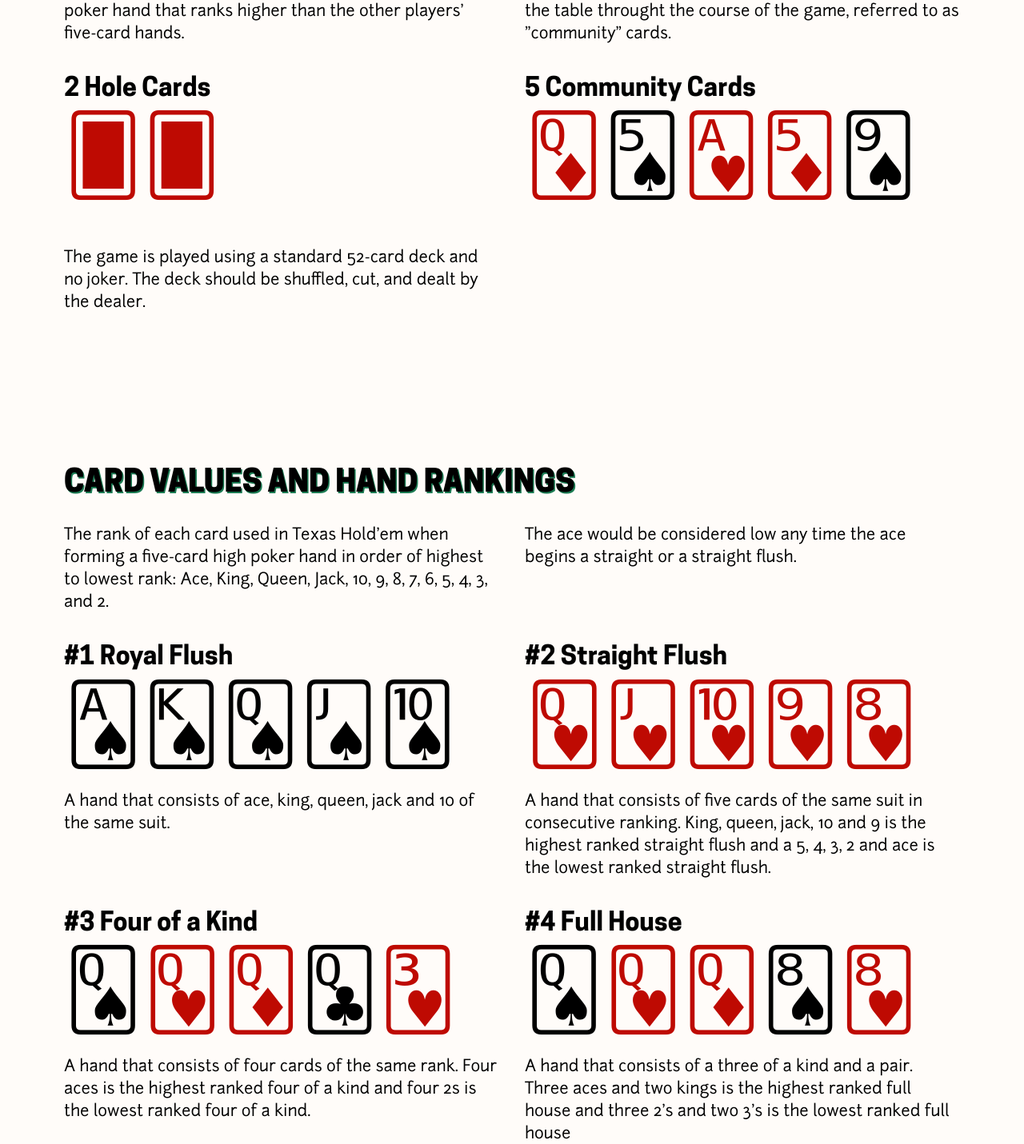
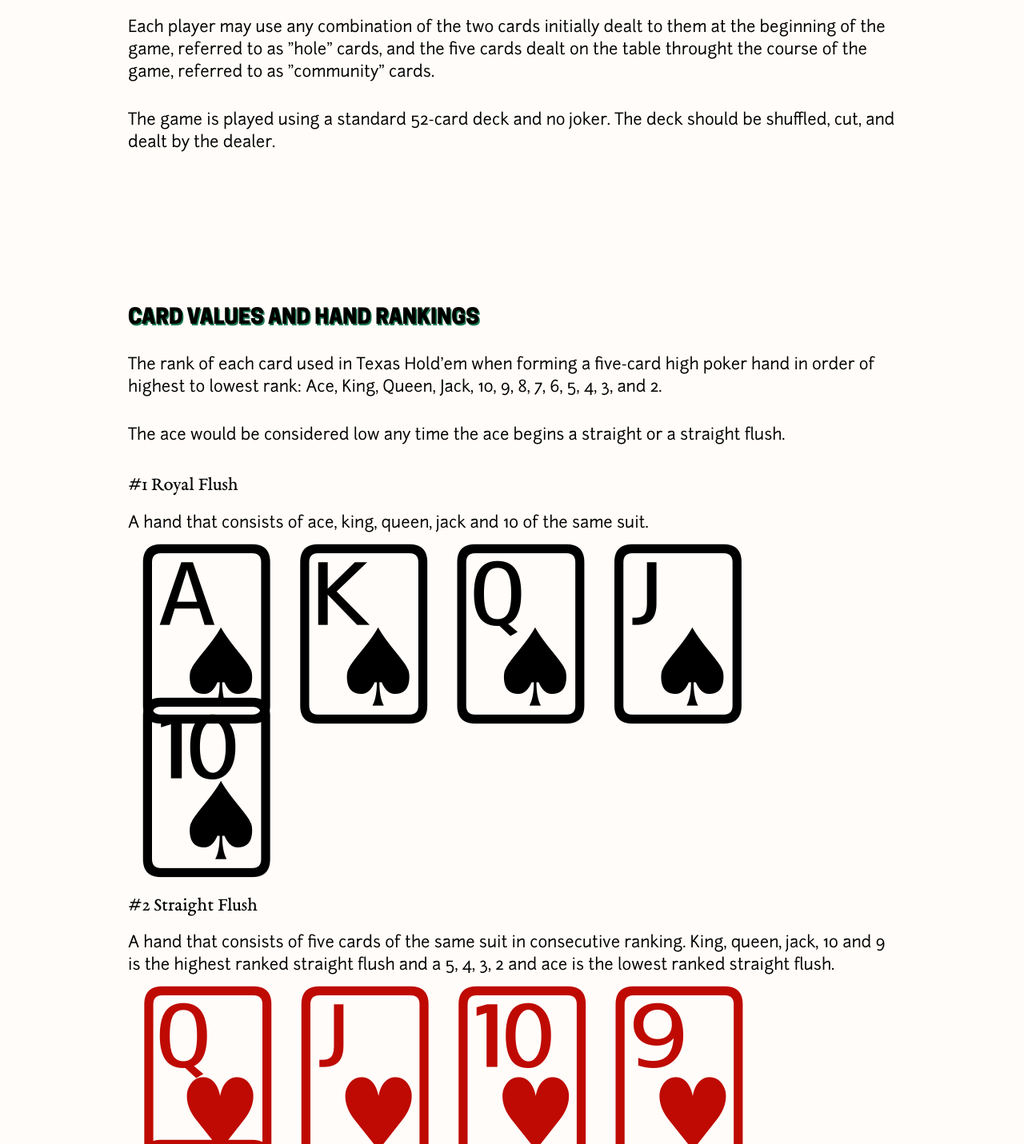
Before and after one commit to mattmaneval/texasholdem, a React (Create React App) app: page / in a window 1280 px wide. Shown: the part 839-2270 px from the top of the page at 80% size. Built offline with nearby package versions, Linux system fonts and the light colour scheme.

Commit message:
style updates wip

```diff
--- a/src/components/Gameplay.js
+++ b/src/components/Accordion.js
@@ -4,20 +4,20 @@
 import TableLayout from './TableLayout';
 import GameplayInstruction from './AccordionPanel';
 
-const Accordion = styled.section `
+const AccordionContainer = styled.section `
   ${mixins.wrap};
 `;
 
-const Gameplay = props => {
+const Accordion = props => {
   return (
-    <Accordion>
+    <AccordionContainer>
       <h2>Gameplay</h2>
       <TableLayout />
       {props.instructions.map((data, key) =>
         <GameplayInstruction steps={props.instructions[key]} />
       )}
-    </Accordion>
+    </AccordionContainer>
   );
 }
 
-export default Gameplay;
+export default Accordion;
--- a/src/components/App.js
+++ b/src/components/App.js
@@ -2,7 +2,7 @@
 import Hero from './Hero';
 import Overview from './Overview';
 import HandRankings from './HandRankings';
-import Gameplay from './Gameplay';
+import Accordion from './Accordion';
 import instructions from './instructions';
 
 function App() {
@@ -12,7 +12,7 @@
       <Hero />
       <Overview />
       <HandRankings />
-      <Gameplay instructions={instructions} />
+      <Accordion instructions={instructions} />
     </div>
   );
 }
--- a/src/components/HandRankings.js
+++ b/src/components/HandRankings.js
@@ -13,85 +13,64 @@
 import OnePair from './cards/OnePair';
 import HighCard from './cards/HighCard';
 
-const { space } = theme;
+const { color, space } = theme;
 
 const SectionHandRankings = styled.section `
   ${mixins.wrap};
-`;
 
-const HandRankingsGrid = styled.div `
-  display: grid;
-  grid-template-columns: 1fr 1fr;
-  grid-gap: ${space.gap};
-
-  // Secondary Mobile
-  @media ${media.secondary} {
-    grid-template-columns: 1fr;
-  } // End Secondary Mobile
+  p {
+    margin-bottom: ${space.space};
+  }
 `;
 
 const HandRankings = () => {
   return(
     <SectionHandRankings>
       <h2>Card Values and Hand Rankings</h2>
-      <HandRankingsGrid>
-        <div>
       <p>The rank of each card used in Texas Hold'em when forming a five-card high poker hand in order of highest to lowest rank: Ace, King, Queen, Jack, 10, 9, 8, 7, 6, 5, 4, 3, and 2.</p>
-        </div>
-        <div>
       <p>The ace would be considered low any time the ace begins a straight or a straight flush.</p>
-        </div>
-        <div>
+
       <h3>#1 Royal Flush</h3>
+      <p>A hand that consists of ace, king, queen, jack and 10 of the same suit.</p>
       <RoyalFlush />
-          <p>A hand that consists of ace, king, queen, jack and 10 of the same suit.</p>
-        </div>
-        <div>
+
       <h3>#2 Straight Flush</h3>
+      <p>A hand that consists of five cards of the same suit in consecutive ranking. King, queen, jack, 10 and 9 is the highest ranked straight flush and a 5, 4, 3, 2 and ace is the lowest ranked straight flush.</p>
       <StraightFlush />
-          <p>A hand that consists of five cards of the same suit in consecutive ranking. King, queen, jack, 10 and 9 is the highest ranked straight flush and a 5, 4, 3, 2 and ace is the lowest ranked straight flush.</p>
-        </div>
-        <div>
+
       <h3>#3 Four of a Kind</h3>
+      <p>A hand that consists of four cards of the same rank. Four aces is the highest ranked four of a kind and four 2s is the lowest ranked four of a kind.</p>
       <FourOfAKind />
-          <p>A hand that consists of four cards of the same rank. Four aces is the highest ranked four of a kind and four 2s is the lowest ranked four of a kind.</p>
-        </div>
-        <div>
+
+
       <h3>#4 Full House</h3>
+      <p>A hand that consists of a three of a kind and a pair. Three aces and two kings is the highest ranked full house and three 2’s and two 3’s is the lowest ranked full house</p>
       <FullHouse />
-          <p>A hand that consists of a three of a kind and a pair. Three aces and two kings is the highest ranked full house and three 2’s and two 3’s is the lowest ranked full house</p>
-        </div>
-        <div>
+
       <h3>#5 Flush</h3>
+      <p>A hand that consists of five cards of the same suit, but not in consecutive ranking. An ace, king, queen, jack and 9 is the highest ranked flush and a 7, 5, 4, 3 and 2 is the lowest ranked flush.</p>
       <Flush />
-          <p>A hand that consists of five cards of the same suit, but not in consecutive ranking. An ace, king, queen, jack and 9 is the highest ranked flush and a 7, 5, 4, 3 and 2 is the lowest ranked flush.</p>
-        </div>
-        <div>
+
       <h3>#6 Straight</h3>
+      <p>A hand that consists of five cards that are in consecutive ranking, but that are not the same suit. An ace, king, queen, jack and 10 is the highest ranked straight and a 5, 4, 3, 2 and ace is the lowest ranked straight.</p>
       <Straight />
-          <p>A hand that consists of five cards that are in consecutive ranking, but that are not the same suit. An ace, king, queen, jack and 10 is the highest ranked straight and a 5, 4, 3, 2 and ace is the lowest ranked straight.</p>
-        </div>
-        <div>
+
       <h3>#7 Three of a Kind</h3>
+      <p>A hand that consists of three cards of the same rank. Three aces is the highest ranked three of a kind and three 2’s is the lowest ranked three of a kind.</p>
       <ThreeOfAKind />
-          <p>A hand that consists of three cards of the same rank. Three aces is the highest ranked three of a kind and three 2’s is the lowest ranked three of a kind.</p>
-        </div>
-        <div>
+
       <h3>#8 Two Pairs</h3>
+      <p>A hand that consists of two pairs. Two aces and two kings is the highest ranked two pairs and two 3’s and two 2’s is the lowest ranked two pairs.</p>
       <TwoPairs />
-          <p>A hand that consists of two pairs. Two aces and two kings is the highest ranked two pairs and two 3’s and two 2’s is the lowest ranked two pairs.</p>
-        </div>
-        <div>
+
       <h3>#9 One Pair</h3>
       <OnePair />
       <p>A hand that consists of two cards of the same rank. Two aces is the highest ranked pair and two 2’s is the lowest ranked pair</p>
-        </div>
-        <div>
+
       <h3>#10 High Card</h3>
+      <p>A hand that consists of five cards that do not make any of the hands listed above. An ace, king, queen, jack and 9 is the highest ranked high card hand and 7, 5, 4, 3 and 2 the lowest ranked high card hand.</p>
       <HighCard />
-        <p>A hand that consists of five cards that do not make any of the hands listed above. An ace, king, queen, jack and 9 is the highest ranked high card hand and 7, 5, 4, 3 and 2 the lowest ranked high card hand.</p>
-        </div>
-      </HandRankingsGrid>
+
     </SectionHandRankings>
   );
 }
--- a/src/components/Hero.js
+++ b/src/components/Hero.js
@@ -29,6 +29,7 @@
 
 const HeroText = styled.p `
   max-width: 35em;
+  color: ${color.foreground};
 `;
 
 const RedAmps = styled.span `
--- a/src/components/Overview.js
+++ b/src/components/Overview.js
@@ -4,46 +4,31 @@
 import HoleCards from './cards/HoleCards';
 import CommunityCards from './cards/CommunityCards';
 import theme from '../styles/theme';
-const { space } = theme;
+const { color, space } = theme;
 
 const SectionOverview = styled.section `
   ${mixins.wrap};
 `;
 
-const OverviewGrid = styled.div `
-  display: grid;
-  grid-template-columns: repeat(2, 1fr);
-  grid-gap: ${space.gap};
+const OverviewContent = styled.div `
+  p {
+    margin-bottom: ${space.space};
 
-  // Primary Mobile
-  @media ${media.primary} {
-    grid-template-columns: repeat(1, 1fr);
-  } // End Primary Mobile
+    &:last-of-type {
+      margin-bottom: 0;
+    }
+  }
 `;
 
 const Overview = () => {
   return(
     <SectionOverview>
-      <h2>The Game</h2>
-      <OverviewGrid>
-        <div>
-          <p>Texas Hold'em is a poker game where the players play against each other for "the pot" of money on the table. The object of the game is for players to form a five-card poker hand that ranks higher than the other players' five-card hands.</p>
-        </div>
-        <div>
-          <p> Each player may use any combination of the two cards initially dealt to them at the beginning of the game, referred to as "hole" cards, and the five cards dealt on the table throught the course of the game, referred to as "community" cards.</p>
-        </div>
-        <div>
-          <h3>2 Hole Cards</h3>
-          <HoleCards />
-        </div>
-        <div>
-          <h3>5 Community Cards</h3>
-          <CommunityCards />
-        </div>
-        <div>
-          <p>The game is played using a standard 52-card deck and no joker. The deck should be shuffled, cut, and dealt by the dealer.</p>
-        </div>
-      </OverviewGrid>
+      <OverviewContent>
+        <h2>The Game</h2>
+        <p>Texas Hold'em is a poker game where the players play against each other for "the pot" of money on the table. The object of the game is for players to form a five-card poker hand that ranks higher than the other players' five-card hands.</p>
+        <p> Each player may use any combination of the two cards initially dealt to them at the beginning of the game, referred to as "hole" cards, and the five cards dealt on the table throught the course of the game, referred to as "community" cards.</p>
+        <p>The game is played using a standard 52-card deck and no joker. The deck should be shuffled, cut, and dealt by the dealer.</p>
+      </OverviewContent>
     </SectionOverview>
   );
 }
--- a/src/styles/GlobalStyle.js
+++ b/src/styles/GlobalStyle.js
@@ -3,8 +3,8 @@
 import Fonts from './fonts';
 import mixins from './mixins';
 import media from './media';
+import theme from './theme';
 
-import theme from './theme';
 const { space, color, fonts } = theme;
 
 const GlobalStyle = createGlobalStyle`
@@ -36,10 +36,9 @@
     float: none;
     width: 100%;
 
-    // Secondary Mobile
     @media ${media.secondary} {
       padding: 3em 0;
-    } // End Secondary Mobile
+    }
   }
 
   h1 {
@@ -64,9 +63,10 @@
   }
 
   h2 {
+    display: inline-block;
     color: ${color.foreground};
     font-family: ${fonts.title};
-    font-size: 2.4em;
+    font-size: 1.65em;
     margin-bottom: ${space.space};
     text-transform: uppercase;
     text-shadow: 0.1rem 0.1rem ${color.backgroundAlt};
@@ -80,9 +80,9 @@
   h4 {
     color: ${color.foreground};
     margin-bottom: ${space.halfSpace};
-    font-size: 2em;
+    font-size: 1.5em;
     line-height: 1.4;
-    font-family: ${fonts.heading};
+    font-family: ${fonts.subHeading};
 
     @media ${media.secondary} {
       font-size: 1.6em;
@@ -120,7 +120,7 @@
 
   .red-card,
   .black-card {
-    font-size: 6em;
+    font-size: 12em;
 
     @media ${media.secondary} {
       font-size: 5em;
@@ -135,13 +135,6 @@
     color: ${color.foreground};
   }
 
-  .instruction {
-    // grid-column: 1/-1;
-    font-size: 1.45em;
-    font-family: 'EB Garamond Regular';
-    line-height: 1.1;
-  }
-
   .collapsed {
     display: none;
   }
--- a/src/styles/index.js
+++ b/src/styles/index.js
@@ -1,5 +1,4 @@
 import GlobalStyle from './GlobalStyle';
 import theme from './theme';
 import mixins from './mixins';
-
 export { GlobalStyle, theme, mixins };
--- a/src/styles/mixins.js
+++ b/src/styles/mixins.js
@@ -11,7 +11,7 @@
     position: relative;
     margin-left: auto;
     margin-right: auto;
-    max-width: 80em;
+    max-width: 60em;
     width: ${responsive.wrap};
 
     @media ${media.secondary} {
```
Also changed, not shown: src/components/AccordionPanel.js (+11 -17 lines), src/styles/media.js (+4 -4 lines). Lines whose indentation alone changed are shown as unchanged.
